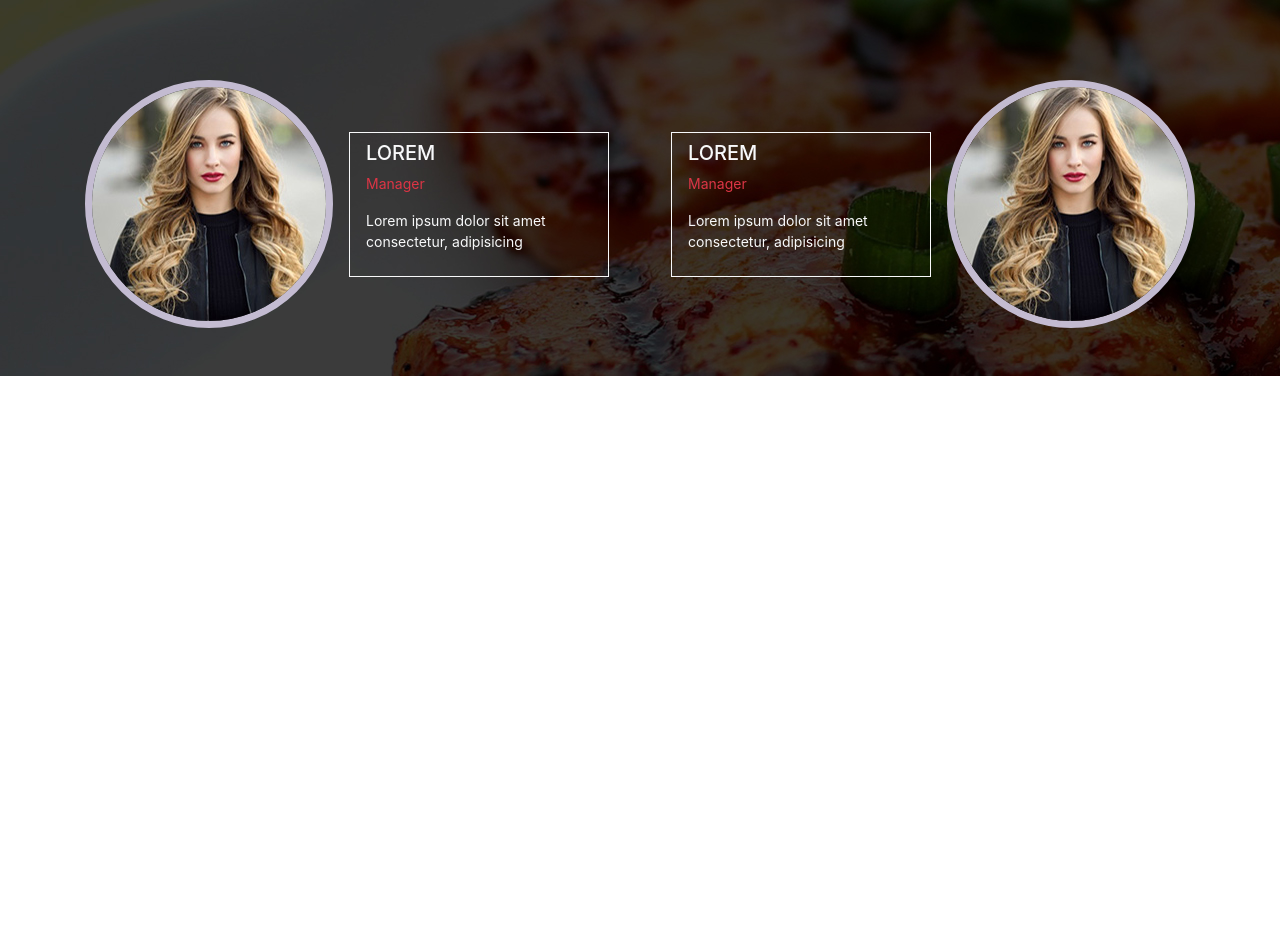
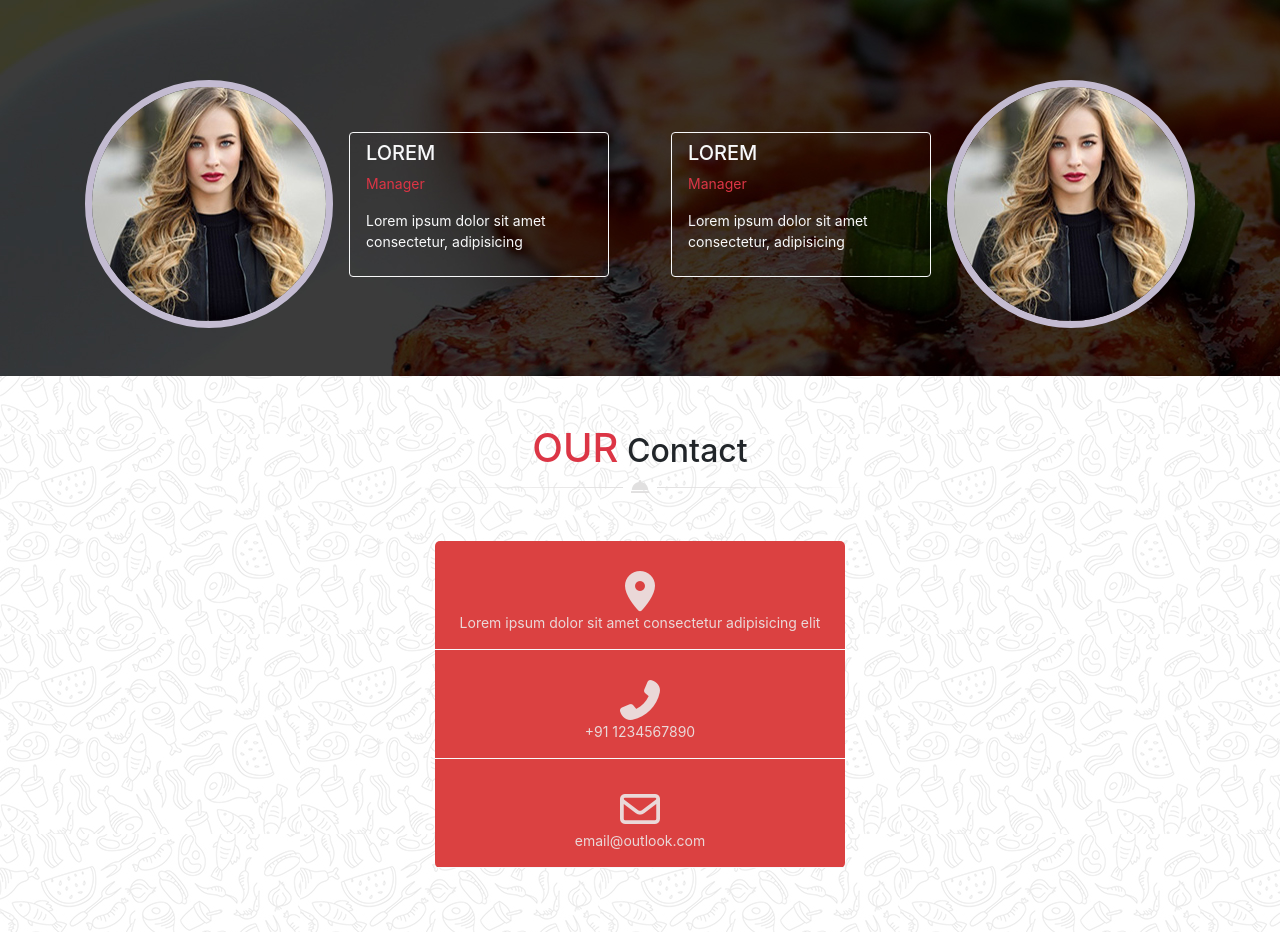
Before and after one commit to Zakariajuro/coding_16_site_chef, a website: page index.html in a window 1280 px wide. Shown: the part 5166-6098 px from the top of the page. Before the commit the page ends 5542 px from the top, so only its background shows below. Drawn offline with nearby package versions, Linux system fonts and the light colour scheme; a web font is replaced by a local one.

Commit message:
section5-fini

```diff
--- a/index.html
+++ b/index.html
@@ -444,7 +444,7 @@
                     <div class="d-flex align-items-center">
 
                         <img class="fille rounded-circle" src="./public/img/testimonial1.jpg" alt="">
-                        <div class="text-light px-3 py-2 mx-3 border border-light">
+                        <div class="text-light px-3 py-2 mx-3 border border-light rounded">
                             <h5>LOREM</h5>
                             <p class="text-danger">Manager</p>
                             <p>Lorem ipsum dolor sit amet consectetur, adipisicing</p>
@@ -453,7 +453,7 @@
                 </div>
                 <div class="col-6">
                     <div class="d-flex align-items-center">
-                        <div class="text-light px-3 py-2 mx-3 border border-light">
+                        <div class="text-light px-3 py-2 mx-3 border border-light rounded">
                             <h5>LOREM</h5>
                             <p class="text-danger">Manager</p>
                             <p>Lorem ipsum dolor sit amet consectetur, adipisicing</p>
@@ -463,6 +463,34 @@
 
                 </div>
             </div>
+        </div>
+
+    </section>
+
+
+    <!-- SECTION 5 -->
+    <section class="section5 pb-8">
+        <div class="text-center pt-6">
+            <h2 class=""><span class="our text-danger">OUR</span> Contact</h2>
+            <img class="pb-6" src="./public/img/decoration_line.png" alt="">
+        </div>
+        <div class="carterouge">
+           <div class="divsrouge">
+                <div class="border-top-0 border-right-0 border-left-0 border border-light">
+                    <i class="iconphone fas fa-map-marker-alt"></i>
+                    <p class="">Lorem ipsum dolor sit amet consectetur adipisicing elit</p>
+                </div>
+                <div class="border-top-0 border-right-0 border-left-0 border border-light">
+                    <i class="iconphone fas fas fa-phone-alt"></i>
+                    <p class="">+91 1234567890</p>
+
+                </div>
+                <div class="border-top-0 border-right-0 border-left-0 border border-light">
+                    <i class="iconphone fas far fa-envelope"></i>
+                    <p class="">email@outlook.com</p>
+
+                </div>
+           </div>
         </div>
 
     </section>
--- /dev/null
+++ b/src/sass/modules/_section5.sass
@@ -0,0 +1,23 @@
+.divrouge
+    // margin-left: 30%
+    // margin-left: 30%
+.carterouge
+    // margin-left: 20%
+    // margin-left: 20%
+    display: flex
+    justify-content: center
+    align-items: center
+    text-align: center
+    .divsrouge
+        background-color: #db3e3efb
+        border-radius: 5px
+        i
+            padding-top: 30px
+
+        p
+            padding-left: 25px
+            padding-right: 25px
+            color: #ebe6e6ea
+.iconphone
+    font-size: 40px
+    color: #ebe6e6ea
--- a/src/sass/modules/_style.sass
+++ b/src/sass/modules/_style.sass
@@ -4,3 +4,4 @@
 @import ./_section2
 @import ./_section3
 @import ./_section4
+@import ./_section5
```
Also changed, not shown: public/css/app.css.
